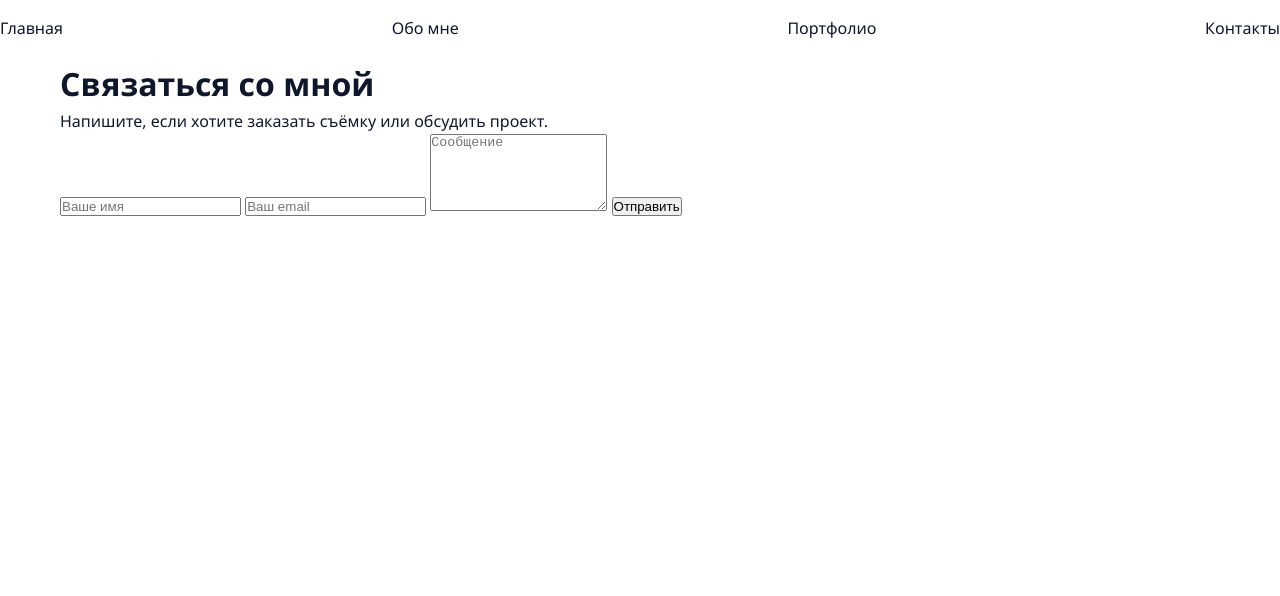
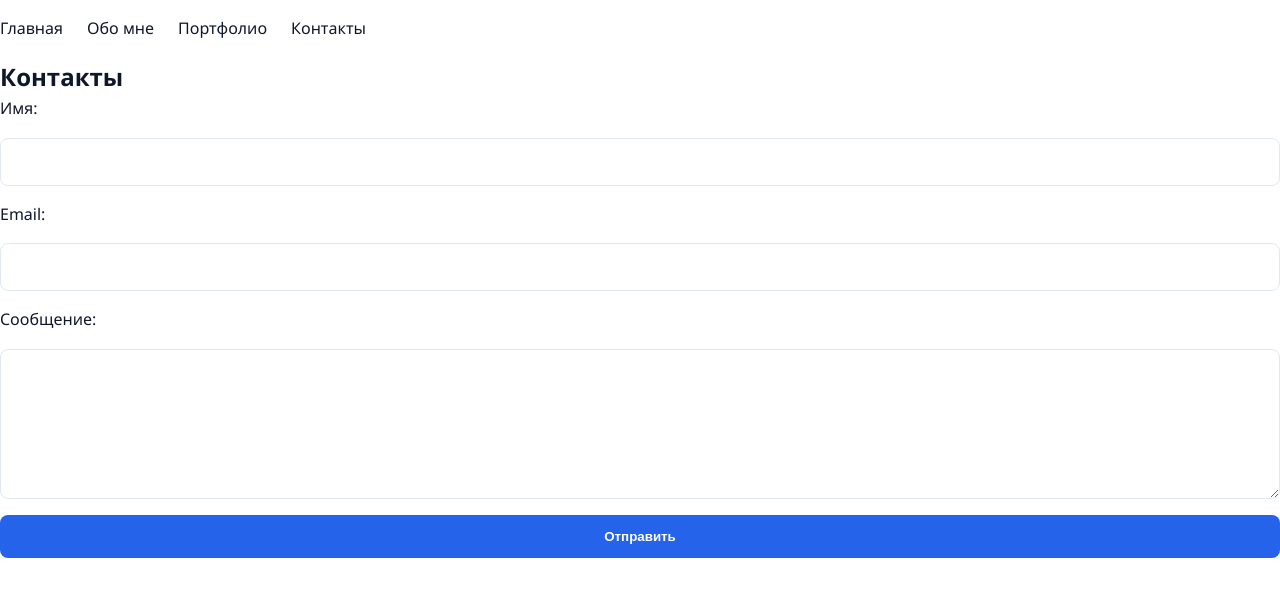
Before and after one commit to 5678jokerjoker-commits/alarma, a plain HTML site: page contact.html in a window 1280 px wide. Drawn offline with Linux system fonts and the light colour scheme; files that its build step writes are made by us from their sources.

Commit message:
Update contact.html

```diff
--- a/contact.html
+++ b/contact.html
@@ -1,32 +1,38 @@
 <!DOCTYPE html>
 <html lang="ru">
 <head>
-  <meta charset="UTF-8" />
-  <meta name="viewport" content="width=device-width, initial-scale=1.0"/>
-  <title>Контакты — Creative Studio</title>
-  <link rel="stylesheet" href="style.css" />
+  <meta charset="UTF-8">
+  <meta name="viewport" content="width=device-width, initial-scale=1.0">
+  <title>Контакты</title>
+  <link rel="stylesheet" href="css/style.css">
 </head>
 <body>
-  <nav>
-    <a href="index.html">Главная</a>
-    <a href="about.html">Обо мне</a>
-    <a href="portfolio.html">Портфолио</a>
-    <a href="contact.html">Контакты</a>
-  </nav>
+  <header>
+    <nav>
+      <ul>
+        <li><a href="index.html">Главная</a></li>
+        <li><a href="about.html">Обо мне</a></li>
+        <li><a href="portfolio.html">Портфолио</a></li>
+        <li><a href="contact.html">Контакты</a></li>
+      </ul>
+    </nav>
+  </header>
 
-  <main class="container">
-    <h1>Связаться со мной</h1>
-    <p>Напишите, если хотите заказать съёмку или обсудить проект.</p>
-
-    <form id="contactForm">
-      <input type="text" id="name" placeholder="Ваше имя" required>
-      <input type="email" id="email" placeholder="Ваш email" required>
-      <textarea id="message" rows="5" placeholder="Сообщение" required></textarea>
-      <button type="submit">Отправить</button>
-      <p id="formMessage"></p>
-    </form>
+  <main>
+    <section class="contact">
+      <h1>Контакты</h1>
+      <form id="contact-form">
+        <label>Имя:</label>
+        <input type="text" name="name" required>
+        <label>Email:</label>
+        <input type="email" name="email" required>
+        <label>Сообщение:</label>
+        <textarea name="message" required></textarea>
+        <button type="submit">Отправить</button>
+      </form>
+    </section>
   </main>
 
-  <script type="module" src="script.js"></script>
+  <script type="module" src="js/script.js"></script>
 </body>
 </html>
```
